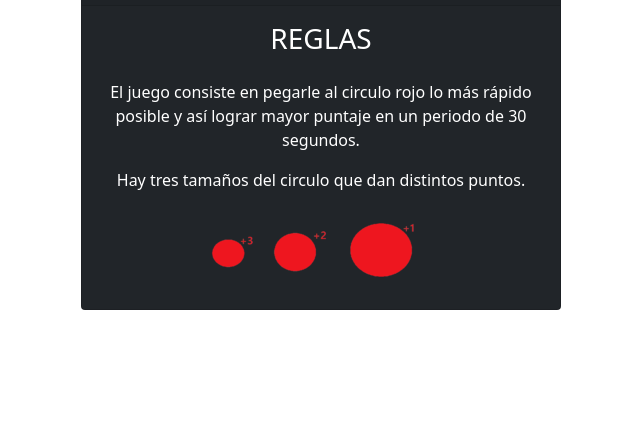
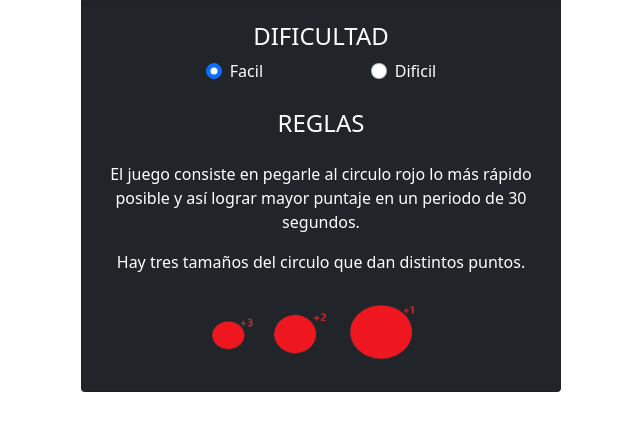
Before and after one commit to fbenedetti8/tp_juego_javascript, a plain HTML site: page Index.html in a window 1280 px wide. Shown: the part 232-662 px from the top of the page, without its empty margins (319-959 px from the left). Drawn offline with nearby package versions, Linux system fonts and the light colour scheme.

Commit message:
yufuytgu

```diff
--- a/Index.html
+++ b/Index.html
@@ -22,7 +22,7 @@
             <div class="card-header text-center">
 
                 <!-- btn jugar -->
-                <a href="juego.html">
+                <a href="game.html">
                     <button class="btn btn-danger text-white"> <h1> <b>JUGAR!</b> </h1> </button>
                 </a>
 
@@ -31,8 +31,29 @@
             <!-- body card -->
             <div class="card-body">
 
+                <!-- dificultad -->
+                <h4 class="text-center">DIFICULTAD</h4>
+
+                <div id="" class="d-flex justify-content-evenly mb-4">
+                    <!-- Facil -->
+                    <div class="form-check">
+                        <input class="form-check-input" type="radio" name="dificult" id="easy" checked>
+                        <label class="form-check-label" for="easy">
+                            Facil
+                        </label>
+                    </div>
+
+                    <!-- Dificil -->
+                    <div class="form-check">
+                        <input class="form-check-input" type="radio" name="dificult" id="hard">
+                        <label class="form-check-label" for="hard">
+                            Dificil
+                        </label>
+                    </div>
+                </div>
+
                 <!-- reglas -->
-                <h3 class="card-title text-center">REGLAS</h3>
+                <h4 class="card-title text-center">REGLAS</h4>
                 <div class="text-center mt-4">
                     <p class="card-text">  El juego consiste en pegarle al circulo rojo lo más rápido posible y así lograr mayor puntaje en un periodo de 30 segundos.</p>
                     <p class="card-text"> Hay tres tamaños del circulo que dan distintos puntos.</p>
@@ -43,6 +64,12 @@
             </div>
 
 
+
+
+            <!-- Scripts -->
+            <script src="index.js"></script>
+
+
     </body>
 
 </html>
--- /dev/null
+++ b/index.js
@@ -0,0 +1,11 @@
+
+const dificult = document.getElementsByName("dificult")
+
+console.log(dificult)
+dificult.forEach(dif => {
+    console.log(dif.value)
+});
+// dificult.addEventListener("click", () => {
+//     console.log(hard.checked)
+//     console.log(easy.checked)
+// });
--- a/package.json
+++ /dev/null
@@ -1,5 +0,0 @@
-{
-  "dependencies": {
-    "mdb-ui-kit": "^3.5.0"
-  }
-}
```
Also changed, not shown: game.html (renamed from juego.html), 1 other file.
